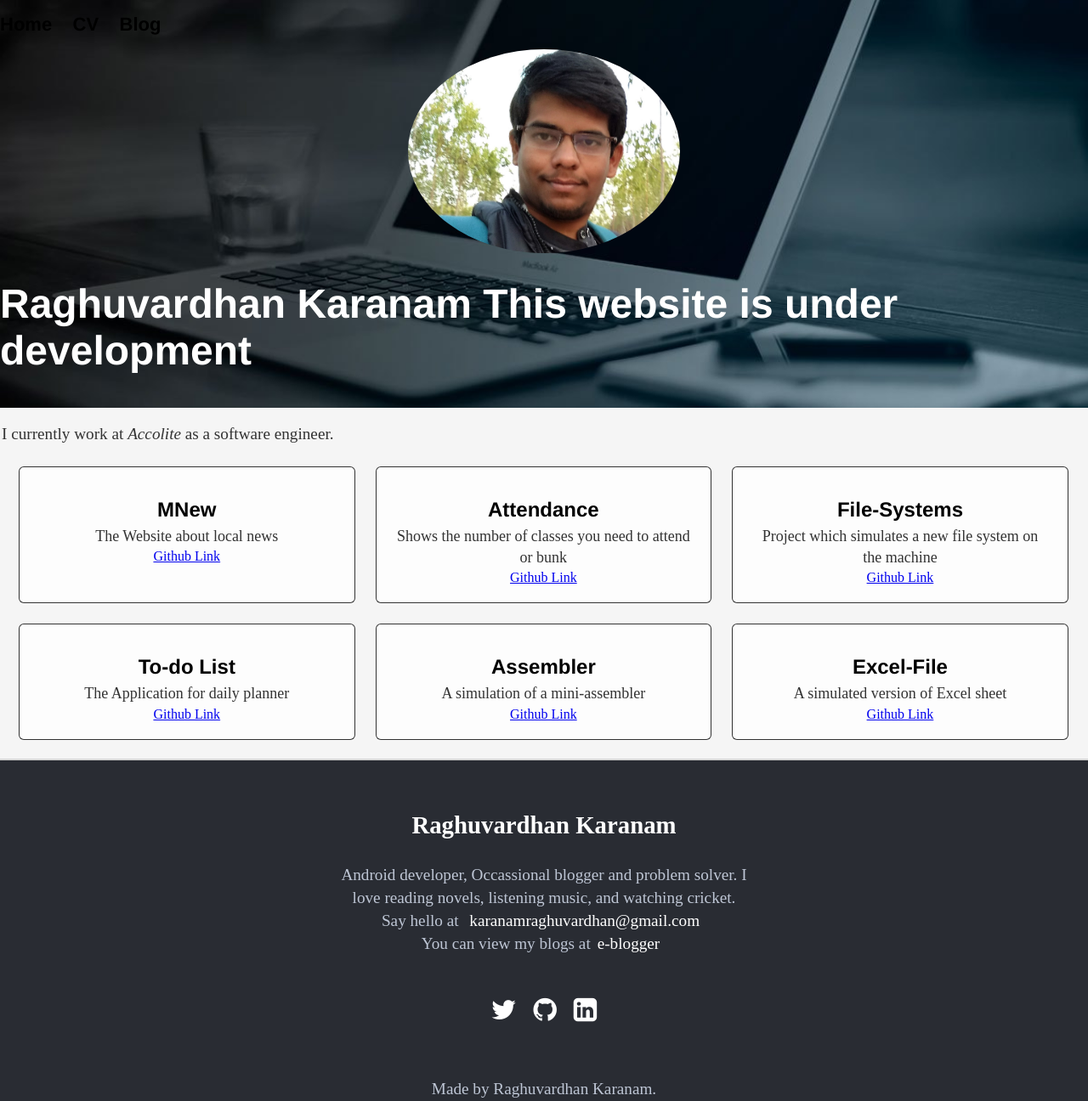
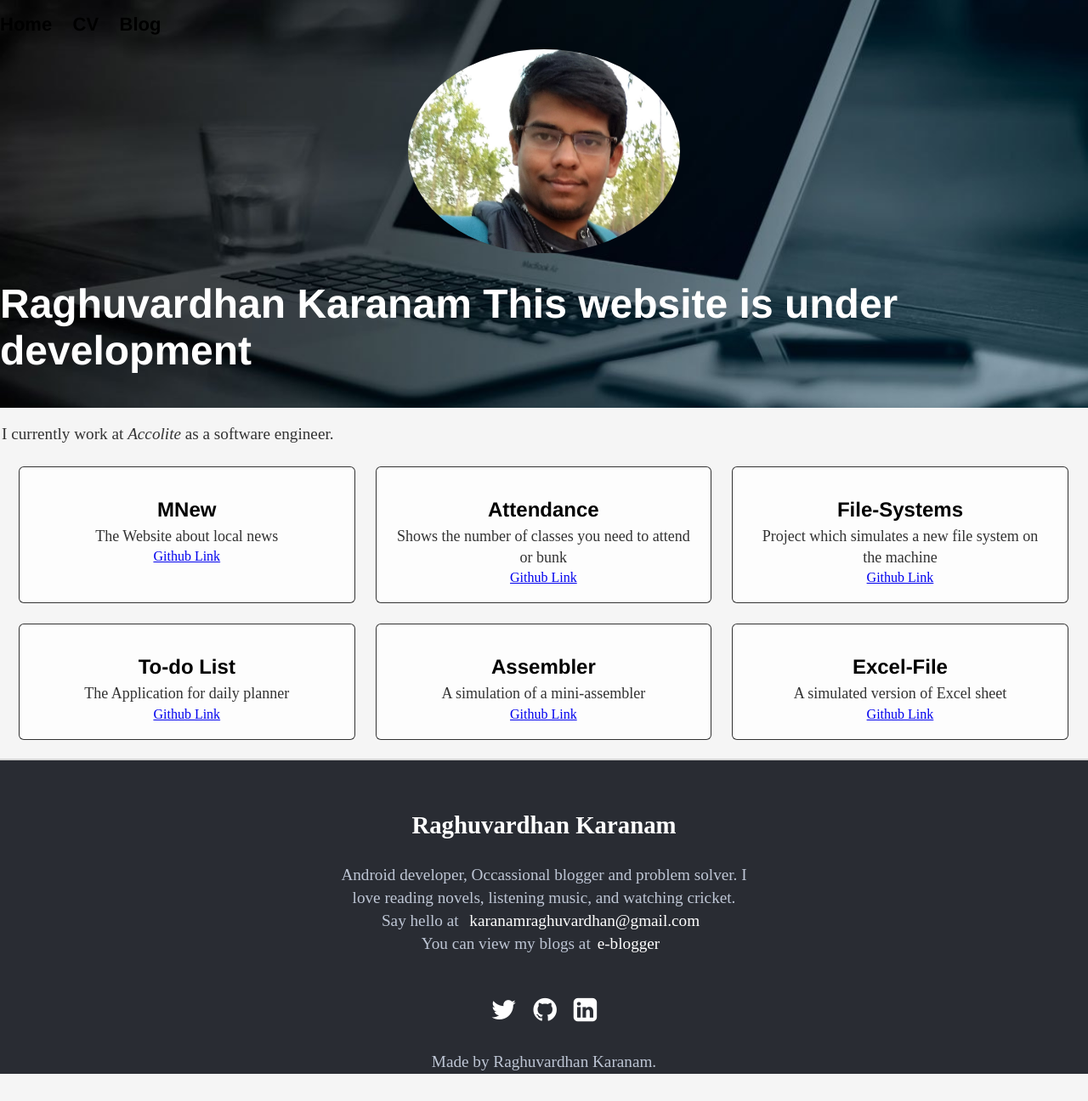
Before and after one commit to raghuvardhan/raghuvardhan.github.io, a Jekyll site: the page built from index.html, in a window 1280 px wide. Shown: the whole page at 85% size. Built offline with Jekyll 4.4.1, drawn with Linux system fonts in a browser that asks for light colours; after the commit the page ends 1264 px from its top, so only the background shows below that.

Commit message:
Update css/main.css

```diff
--- a/css/main.css
+++ b/css/main.css
@@ -140,7 +140,7 @@ ul.posts li {
 }
 
 .footer-bottom{
-  margin: 4rem 0px 0px 0px;
+  margin: 2rem 0px 0px 0px;
   text-align: center;
   color: #bec6d5;
 }
```
